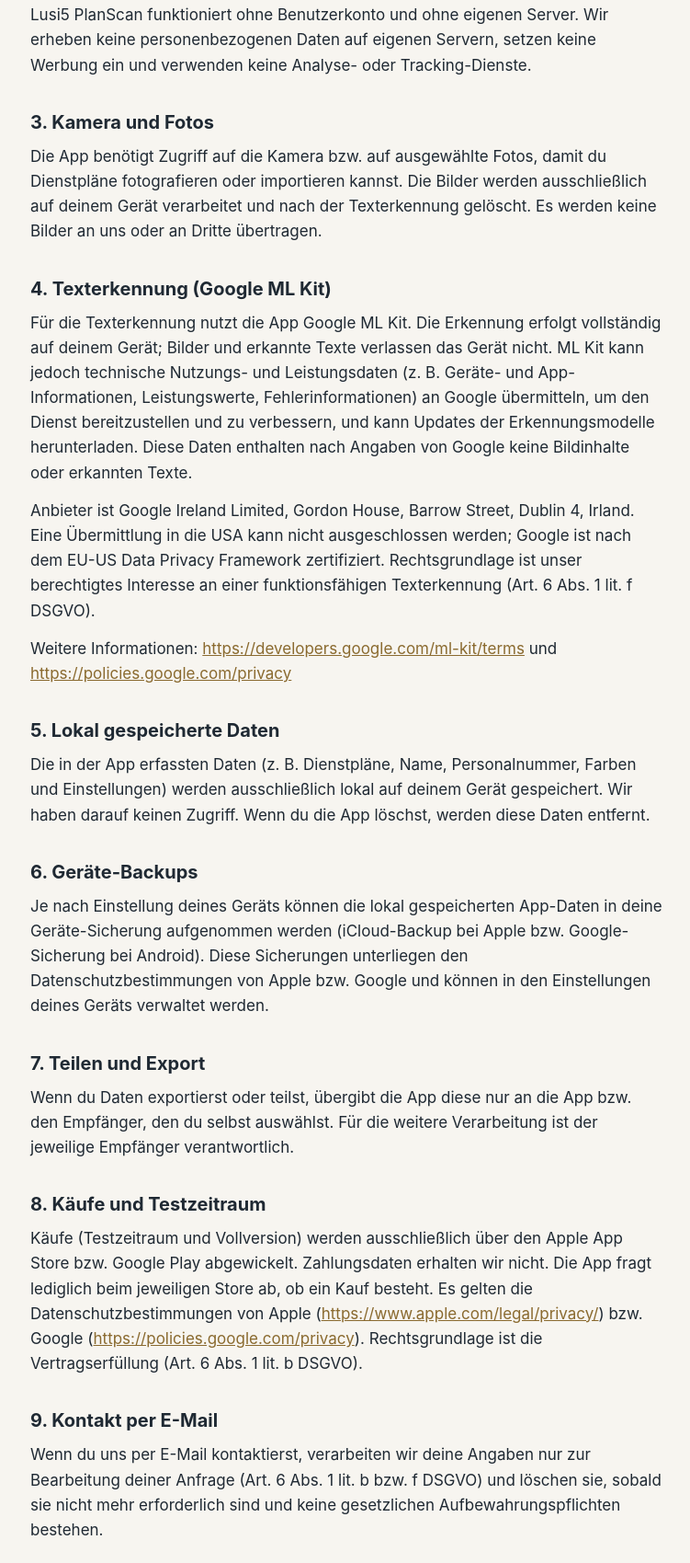
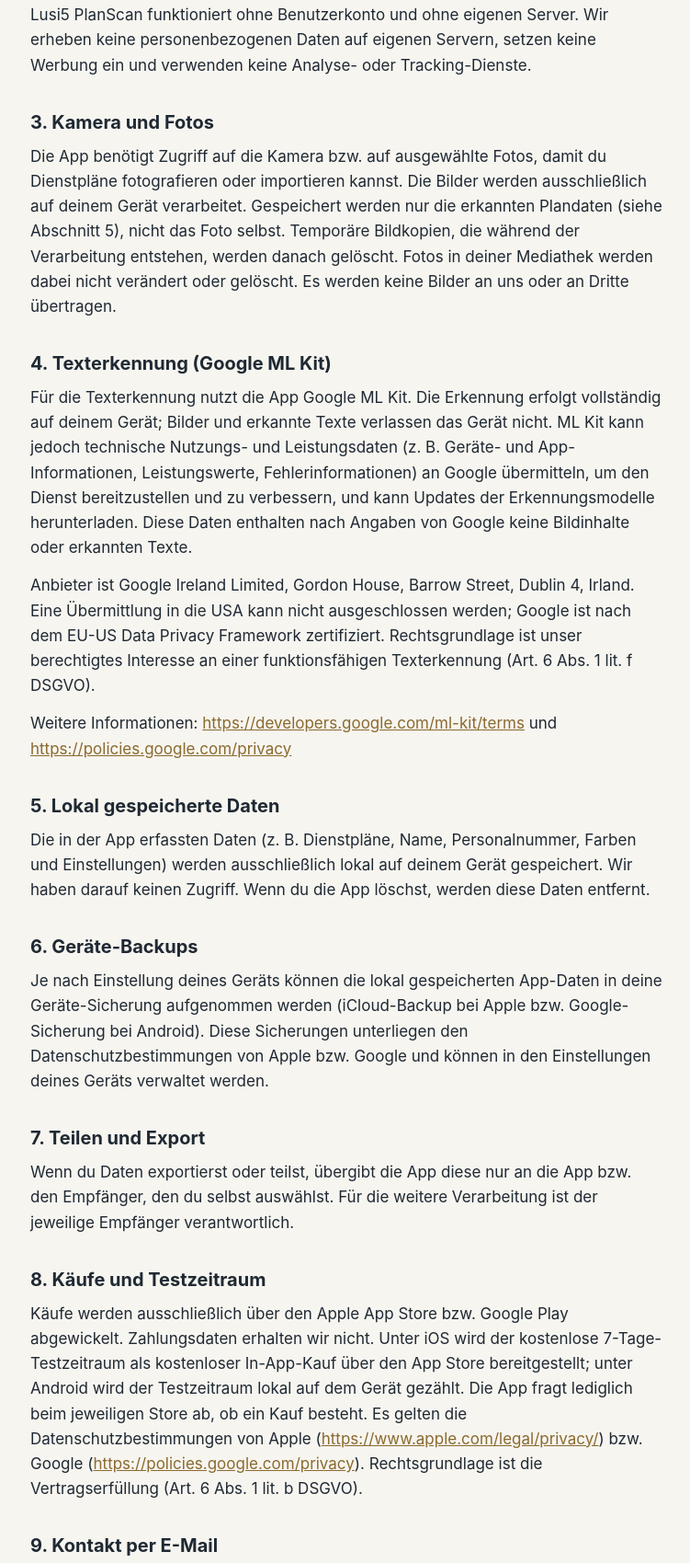
Before and after one commit to jeton713/deqani-apps, a plain HTML site: page lusi5/datenschutz/index.html in a window 1280 px wide. Shown: the part 487-2186 px from the top of the page at 92% size, without its empty margins (263-1014 px from the left). Drawn offline with Linux system fonts and the light colour scheme.

Commit message:
Datenschutz Lusi5: Abschnitte 3 (Fotos) und 8 (Käufe/Testzeitraum) aktualisieren
Co-Authored-By: Claude Opus 5.5 <noreply@anthropic.com>

```diff
--- a/lusi5/datenschutz/index.html
+++ b/lusi5/datenschutz/index.html
@@ -34,8 +34,11 @@
     <h2>3. Kamera und Fotos</h2>
     <p>Die App benötigt Zugriff auf die Kamera bzw. auf ausgewählte Fotos, damit du
       Dienstpläne fotografieren oder importieren kannst. Die Bilder werden
-      ausschließlich auf deinem Gerät verarbeitet und nach der Texterkennung
-      gelöscht. Es werden keine Bilder an uns oder an Dritte übertragen.</p>
+      ausschließlich auf deinem Gerät verarbeitet. Gespeichert werden nur die
+      erkannten Plandaten (siehe Abschnitt 5), nicht das Foto selbst. Temporäre
+      Bildkopien, die während der Verarbeitung entstehen, werden danach gelöscht.
+      Fotos in deiner Mediathek werden dabei nicht verändert oder gelöscht. Es
+      werden keine Bilder an uns oder an Dritte übertragen.</p>
 
     <h2>4. Texterkennung (Google ML Kit)</h2>
     <p>Für die Texterkennung nutzt die App Google ML Kit. Die Erkennung erfolgt
@@ -74,10 +77,12 @@
       der jeweilige Empfänger verantwortlich.</p>
 
     <h2>8. Käufe und Testzeitraum</h2>
-    <p>Käufe (Testzeitraum und Vollversion) werden ausschließlich über den Apple App
-      Store bzw. Google Play abgewickelt. Zahlungsdaten erhalten wir nicht. Die App
-      fragt lediglich beim jeweiligen Store ab, ob ein Kauf besteht. Es gelten die
-      Datenschutzbestimmungen von Apple
+    <p>Käufe werden ausschließlich über den Apple App Store bzw. Google Play
+      abgewickelt. Zahlungsdaten erhalten wir nicht. Unter iOS wird der kostenlose
+      7-Tage-Testzeitraum als kostenloser In-App-Kauf über den App Store
+      bereitgestellt; unter Android wird der Testzeitraum lokal auf dem Gerät
+      gezählt. Die App fragt lediglich beim jeweiligen Store ab, ob ein Kauf
+      besteht. Es gelten die Datenschutzbestimmungen von Apple
       (<a href="https://www.apple.com/legal/privacy/" rel="noopener">https://www.apple.com/legal/privacy/</a>)
       bzw. Google
       (<a href="https://policies.google.com/privacy" rel="noopener">https://policies.google.com/privacy</a>).
```
